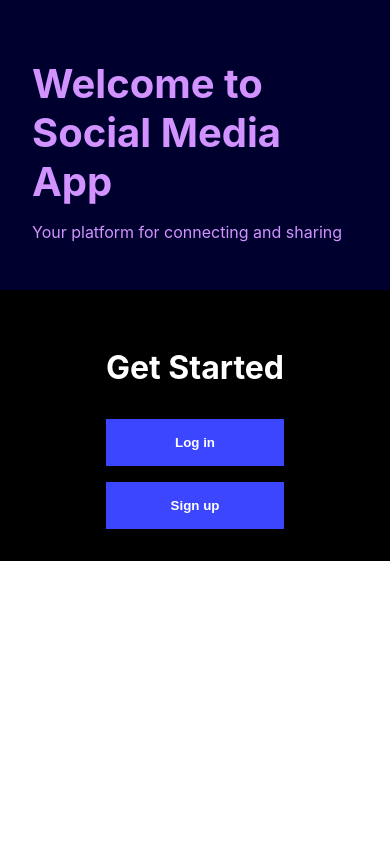
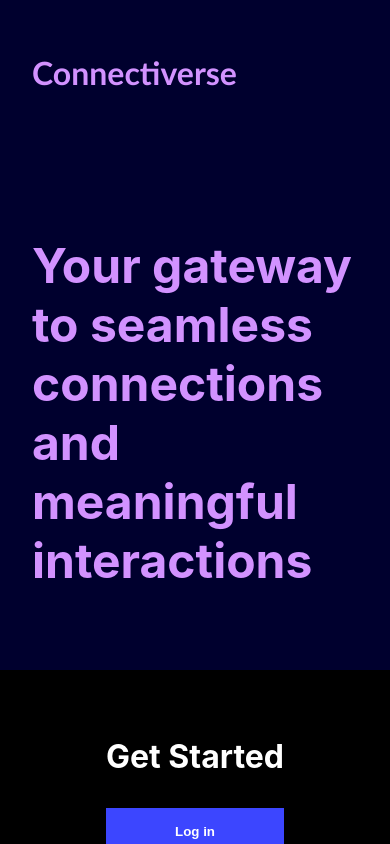
Before and after one commit to mrinmoy32/Connectiverse-React, a React (Create React App) app: page / in a window 390 px wide. Built offline with nearby package versions, Linux system fonts and the light colour scheme.

Commit message:
Landing Page

```diff
--- a/src/pages/LandingPage.css
+++ b/src/pages/LandingPage.css
@@ -1,4 +1,3 @@
-/* Landing Page Styles */
 .landing-page {
   display: flex;
   height: 100vh;
@@ -14,8 +13,15 @@
 }
 
 .welcome-text h1 {
-  font-size: 2.5rem;
-  margin-bottom: 1rem;
+  font-size: 2rem;
+  margin-bottom: 9rem;
+  font-weight: bold;
+  font-family: "Trebuchet MS", "Lucida Sans Unicode", "Lucida Grande",
+    "Lucida Sans", Arial, sans-serif;
+}
+.welcome-text p {
+  font-size: 3rem;
+  font-weight: bolder;
 }
 
 .right-section {
@@ -79,6 +85,13 @@
     flex-direction: column;
   }
 
+  .left-section {
+    min-height: 66%;
+  }
+  .right-section {
+    min-height: 34%;
+  }
+
   .login-button,
   .signup-button {
     width: 100%;
--- a/src/pages/LandingPage.js
+++ b/src/pages/LandingPage.js
@@ -1,21 +1,28 @@
-import React from 'react';
-import './LandingPage.css'; // Import the CSS file for styling
+import React from "react";
+import { Link } from "react-router-dom";
+import "./LandingPage.css"; // Import the CSS file for styling
 
 function LandingPage() {
   return (
     <div className="landing-page">
       <div className="left-section">
         <div className="welcome-text">
-          <h1>Welcome to Social Media App</h1>
-          <p>Your platform for connecting and sharing</p>
+          <h1>Connectiverse</h1>
+          <p>
+            Your gateway to seamless connections and meaningful interactions
+          </p>
         </div>
       </div>
       <div className="right-section">
         <div className="get-started">
           <h2>Get Started</h2>
           <div className="buttons">
-            <button className="login-button">Log in</button>
-            <button className="signup-button">Sign up</button>
+            <Link to="/login">
+              <button className="login-button">Log in</button>
+            </Link>
+            <Link to="/signup">
+              <button className="signup-button">Sign up</button>
+            </Link>
           </div>
         </div>
       </div>
```
